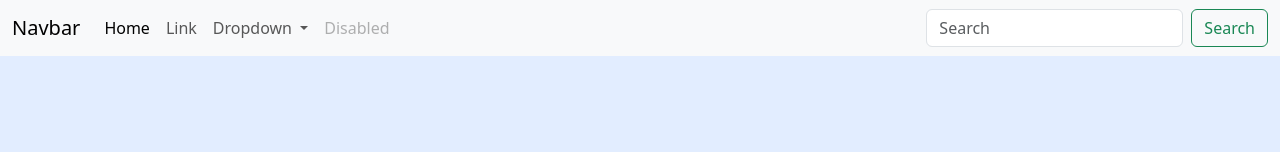
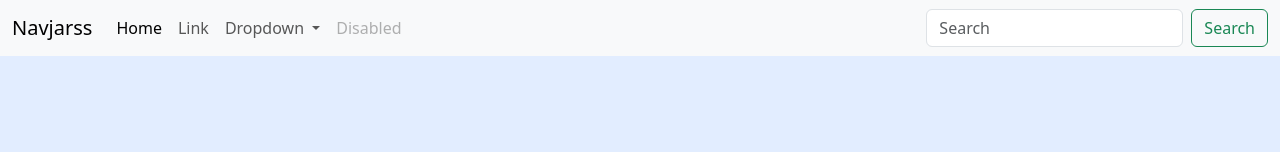
Before and after one commit to AgungPajar/Tugas22, a plain HTML site: page index.html in a window 1280 px wide. Shown: the top 152 px of the page. Drawn offline with nearby package versions, Linux system fonts and the light colour scheme.

Commit message:
update 2

```diff
--- a/index.html
+++ b/index.html
@@ -11,7 +11,7 @@
   <!-- Navbar Start -->
   <nav class="navbar navbar-expand-lg navbar-light bg-light">
     <div class="container-fluid">
-      <a class="navbar-brand" href="#">Navbar</a>
+      <a class="navbar-brand" href="#">Navjarss</a>
       <button class="navbar-toggler" type="button" data-bs-toggle="collapse" data-bs-target="#navbarSupportedContent" aria-controls="navbarSupportedContent" aria-expanded="false" aria-label="Toggle navigation">
         <span class="navbar-toggler-icon"></span>
       </button>
```
